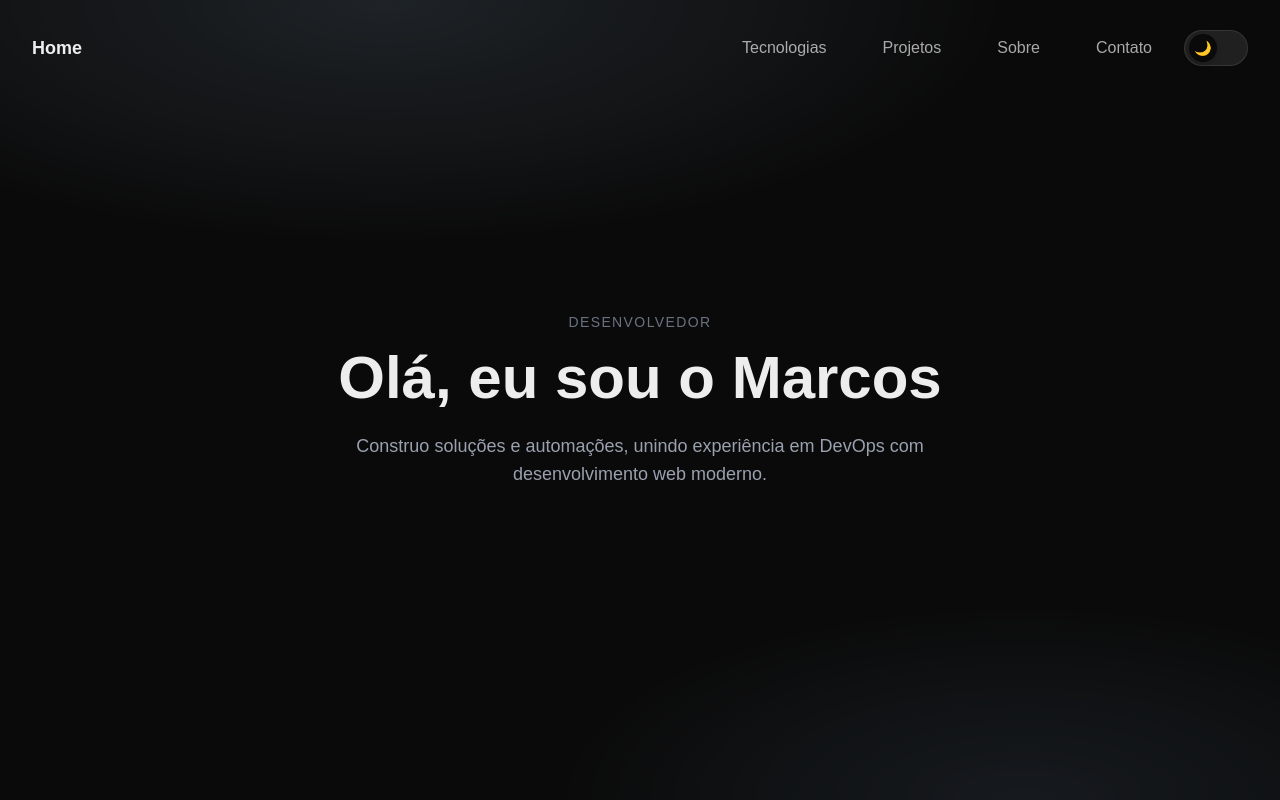
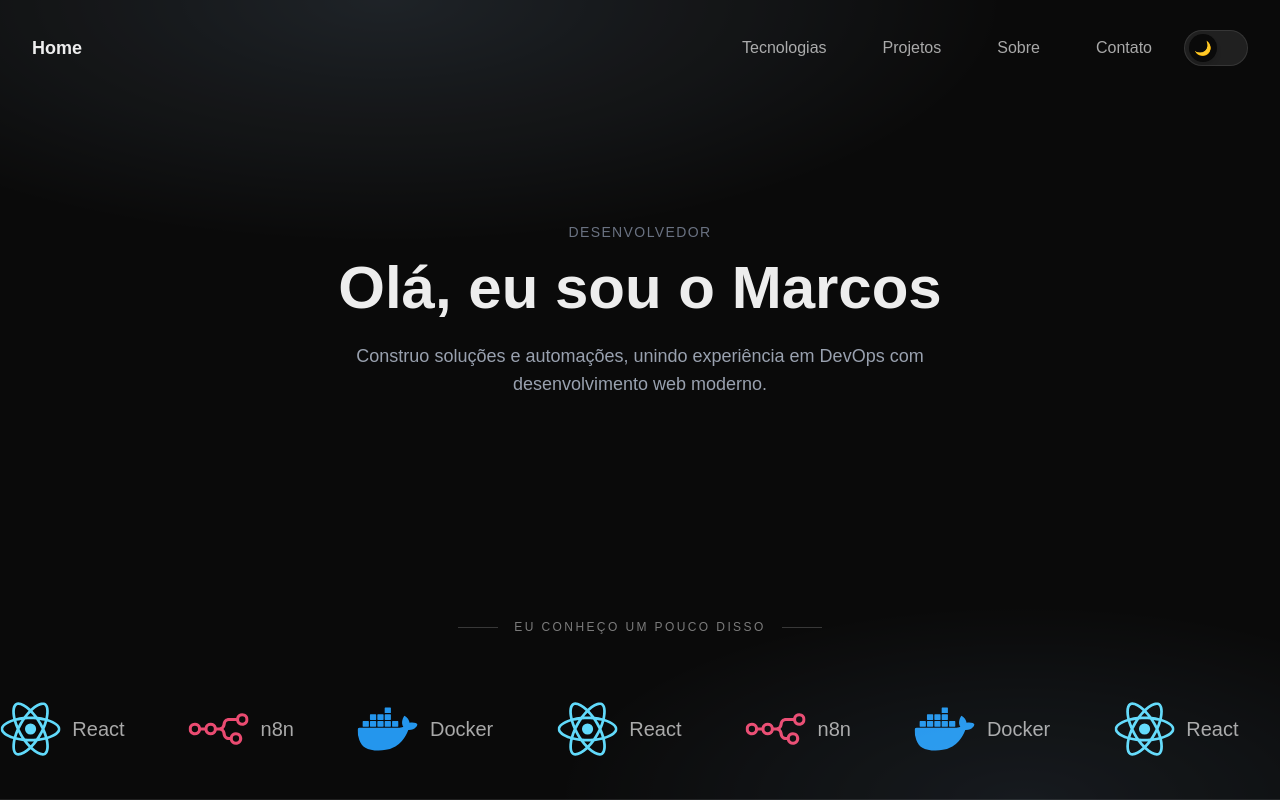
Before and after one commit to Marcospena12/portfolio, a Next.js app: page / in a window 1280 px wide. Built offline with nearby package versions, Linux system fonts and the light colour scheme.

Commit message:
feat: adiciona carrossel de tecnologias na home, destaque de pagina ativa no header

```diff
--- a/src/app/globals.css
+++ b/src/app/globals.css
@@ -50,3 +50,12 @@ body::before {
     radial-gradient(ellipse 80% 50% at 30% 0%, rgba(140, 170, 200, 0.5), transparent 60%),
     radial-gradient(ellipse 60% 40% at 80% 100%, rgba(100, 140, 180, 0.4), transparent 60%);
 }
+
+@keyframes scroll-marquee {
+  from {
+    transform: translateX(0);
+  }
+  to {
+    transform: translateX(-50%);
+  }
+}
--- a/src/app/page.tsx
+++ b/src/app/page.tsx
@@ -1,9 +1,18 @@
 import Hero from "@/components/Hero";
+import { TechMarquee } from "@/components/TechMarquee";
 
 export default function Home() {
   return (
-    <main>
+    <main className="flex min-h-screen flex-col">
       <Hero />
+      <div className="flex items-center justify-center gap-4 pb-6">
+  <div className="h-px w-10 bg-foreground/20" />
+  <span className="text-xs tracking-[0.2em] text-foreground/50 uppercase">
+    Eu conheço um pouco disso
+  </span>
+  <div className="h-px w-10 bg-foreground/20" />
+</div>
+      <TechMarquee />
     </main>
   );
 }
--- a/src/components/Header.tsx
+++ b/src/components/Header.tsx
@@ -1,18 +1,31 @@
+"use client";
+
 import Link from "next/link";
+import { usePathname } from "next/navigation";
 import { ThemeToggle } from "@/components/ThemeToggle";
 import { MagneticLink } from "@/components/MagneticLink";
 
 export function Header() {
+  const pathname = usePathname();
+
   return (
     <header className="fixed top-0 left-0 right-0 z-50 flex items-center justify-between px-8 py-6">
       <Link href="/" className="text-lg font-semibold">
         Home
       </Link>
       <nav className="flex items-center gap-2">
-        <MagneticLink href="/tecnologias">Tecnologias</MagneticLink>
-        <MagneticLink href="/projetos">Projetos</MagneticLink>
-        <MagneticLink href="/sobre">Sobre</MagneticLink>
-        <MagneticLink href="/contato">Contato</MagneticLink>
+        <MagneticLink href="/tecnologias" isActive={pathname === "/tecnologias"}>
+          Tecnologias
+        </MagneticLink>
+        <MagneticLink href="/projetos" isActive={pathname.startsWith("/projetos")}>
+          Projetos
+        </MagneticLink>
+        <MagneticLink href="/sobre" isActive={pathname === "/sobre"}>
+          Sobre
+        </MagneticLink>
+        <MagneticLink href="/contato" isActive={pathname === "/contato"}>
+          Contato
+        </MagneticLink>
         <ThemeToggle />
       </nav>
     </header>
--- a/src/components/Hero.tsx
+++ b/src/components/Hero.tsx
@@ -1,6 +1,6 @@
 export default function Hero() {
   return (
-    <section className="flex min-h-screen flex-col items-center justify-center bg-background px-6 text-center text-foreground">
+    <section className="flex flex-1 flex-col items-center justify-center bg-background px-6 text-center text-foreground">
       <p className="mb-4 text-sm uppercase tracking-widest text-gray-500">
         Desenvolvedor
       </p>
--- a/src/components/MagneticLink.tsx
+++ b/src/components/MagneticLink.tsx
@@ -5,10 +5,11 @@ import { useRef, useState } from "react";
 
 type MagneticLinkProps = {
   href: string;
+  isActive?: boolean;
   children: React.ReactNode;
 };
 
-export function MagneticLink({ href, children }: MagneticLinkProps) {
+export function MagneticLink({ href, isActive, children }: MagneticLinkProps) {
   const ref = useRef<HTMLAnchorElement>(null);
   const [position, setPosition] = useState({ x: 0, y: 0 });
 
@@ -30,7 +31,9 @@ export function MagneticLink({ href, children }: MagneticLinkProps) {
       onMouseMove={handleMouseMove}
       onMouseLeave={handleMouseLeave}
       style={{ transform: `translate(${position.x}px, ${position.y}px)` }}
-      className="rounded-full px-6 py-3 text-base font-medium text-foreground/70 transition-[transform,color,text-shadow] duration-150 ease-out hover:text-foreground hover:[text-shadow:0_0_12px_var(--foreground)]"
+      className={`rounded-full px-6 py-3 text-base font-medium transition-[transform,color,text-shadow] duration-150 ease-out hover:text-foreground hover:[text-shadow:0_0_12px_var(--foreground)] ${
+        isActive ? "text-foreground" : "text-foreground/70"
+      }`}
     >
       {children}
     </Link>
--- /dev/null
+++ b/src/components/TechMarquee.tsx
@@ -0,0 +1,77 @@
+"use client";
+
+import Link from "next/link";
+import { useEffect, useRef, useState } from "react";
+import { technologies } from "@/data/technologies";
+import * as SiIcons from "react-icons/si";
+import type { IconType } from "react-icons";
+
+function TechItem({ tech }: { tech: (typeof technologies)[number] }) {
+  const Icon = SiIcons[tech.icon as keyof typeof SiIcons] as IconType;
+  return (
+    <div className="flex items-center gap-3 whitespace-nowrap text-xl font-medium text-foreground/70">
+      <Icon style={{ color: tech.color }} className="text-6xl" />
+      {tech.name}
+    </div>
+  );
+}
+
+const PIXELS_PER_SECOND = 60;
+
+export function TechMarquee() {
+  const containerRef = useRef<HTMLAnchorElement>(null);
+  const measureRef = useRef<HTMLDivElement>(null);
+  const [repeats, setRepeats] = useState(2);
+  const [duration, setDuration] = useState(20);
+
+  useEffect(() => {
+    function calculate() {
+      const containerWidth = containerRef.current?.offsetWidth ?? 0;
+      const setWidth = measureRef.current?.offsetWidth ?? 0;
+      if (setWidth === 0) return;
+
+      const needed = Math.ceil((containerWidth * 2) / setWidth) + 1;
+      const finalRepeats = Math.max(needed, 2);
+      const trackHalfWidth = setWidth * finalRepeats;
+
+      // eslint-disable-next-line react-hooks/set-state-in-effect
+      setRepeats(finalRepeats);
+      // eslint-disable-next-line react-hooks/set-state-in-effect
+      setDuration(trackHalfWidth / PIXELS_PER_SECOND);
+    }
+
+    calculate();
+    window.addEventListener("resize", calculate);
+    return () => window.removeEventListener("resize", calculate);
+  }, []);
+
+  const oneSet = Array(repeats).fill(technologies).flat();
+  const items = [...oneSet, ...oneSet];
+
+  return (
+    <Link
+      href="/tecnologias"
+      ref={containerRef}
+      className="group relative block cursor-pointer overflow-hidden border-b border-foreground/10 py-10"
+    >
+      <div
+        ref={measureRef}
+        className="pointer-events-none absolute top-0 left-0 flex -translate-y-full gap-16 opacity-0"
+        aria-hidden="true"
+      >
+        {technologies.map((tech) => (
+          <TechItem key={tech.id} tech={tech} />
+        ))}
+      </div>
+
+      <div
+        style={{ animationDuration: `${duration}s` }}
+        className="flex w-max animate-[scroll-marquee_linear_infinite] gap-16 group-hover:[animation-play-state:paused]"
+      >
+        {items.map((tech, i) => (
+          <TechItem key={`${tech.id}-${i}`} tech={tech} />
+        ))}
+      </div>
+    </Link>
+  );
+}
```
